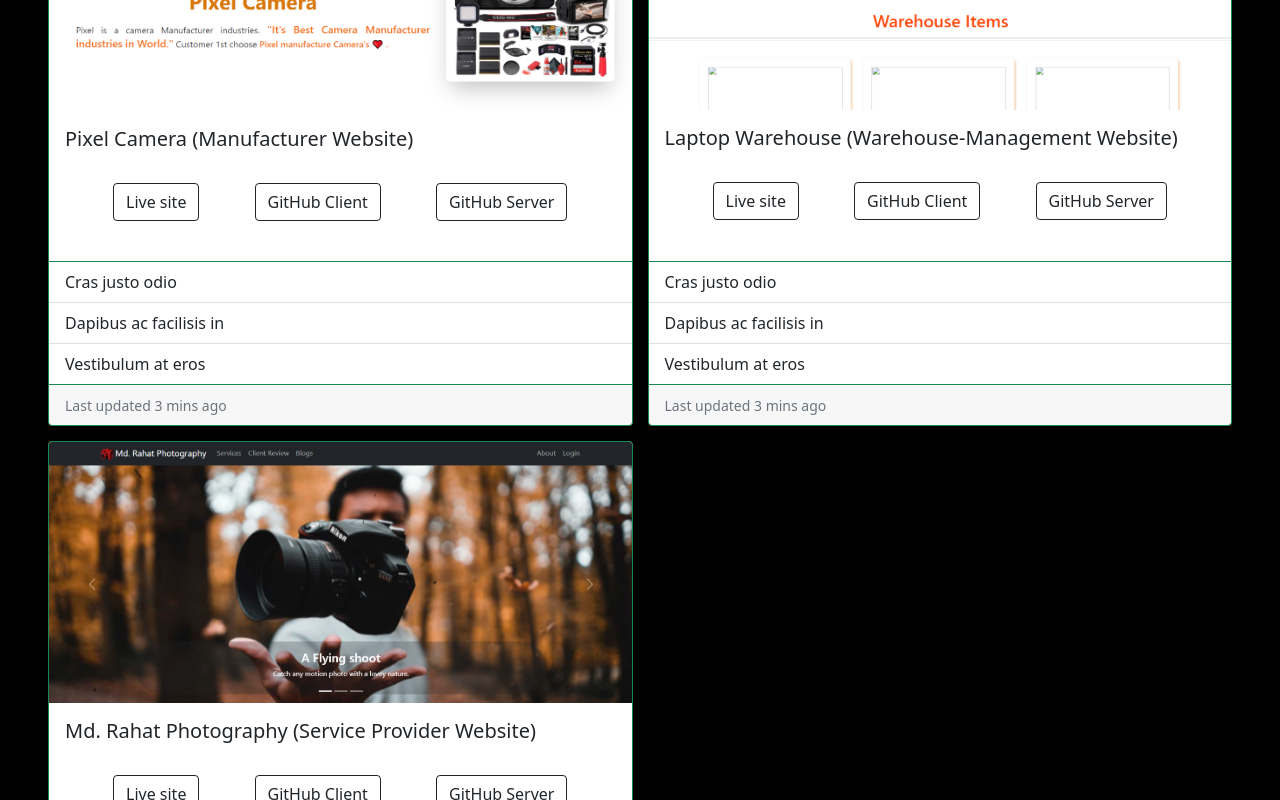
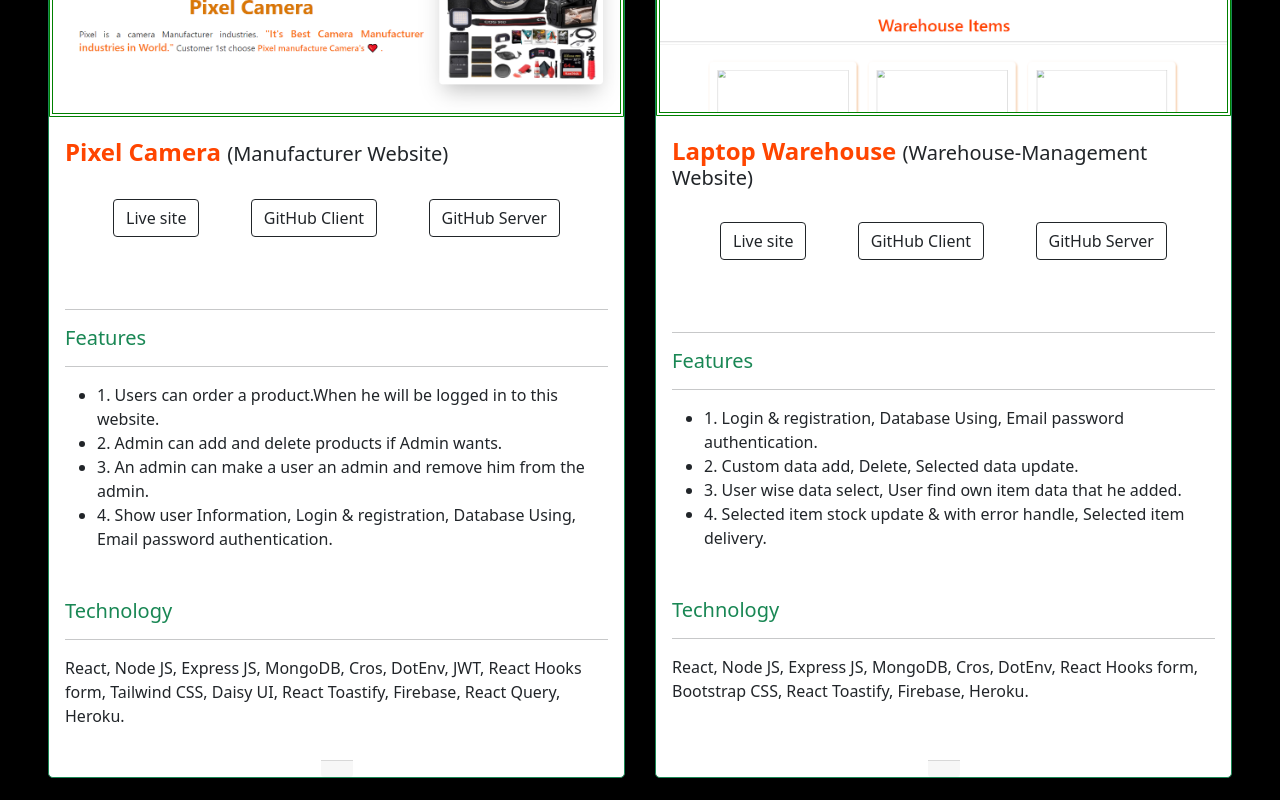
Before and after one commit to rahathossain3/my-portfolio, a React (Create React App) app: page / in a window 1280 px wide. Shown: the part 1460-2260 px from the top of the page. Built offline with nearby package versions, Linux system fonts and the light colour scheme.

Commit message:
project add

```diff
--- a/src/Pages/Home/Projects/Projects.css
+++ b/src/Pages/Home/Projects/Projects.css
@@ -11,5 +11,18 @@
     text-align: left;
     display: grid;
     grid-template-columns: repeat(2, 1fr);
-    grid-gap: 15px;
+    grid-gap: 30px;
 }
+
+.project-title {
+    color: orangered;
+    font-weight: 700;
+}
+
+.project-img {
+
+    margin: 5px;
+    margin-right: 5px;
+    margin-left: 5px;
+    border: 4px double green;
+}
--- a/src/Pages/Home/Projects/Projects.js
+++ b/src/Pages/Home/Projects/Projects.js
@@ -15,48 +15,51 @@ const Projects = () => {
         {
             id: 1,
             siteImage: web1,
-            projectName: 'Pixel Camera  (Manufacturer Website)',
+            projectName: 'Pixel Camera',
+            projectNickName: 'Manufacturer Website',
             liveWebsiteLink: 'https://pixel-camera-c8298.web.app/',
             gitHubClient: 'https://github.com/rahathossain3/pixel-camera-client_side',
             gitHubServer: 'https://github.com/rahathossain3/pixel-camera-server_sid',
-            Features: {
-                f1: 'Users can order a product.When he will be logged in to this website.',
-                f2: 'Admin can add and delete products if Admin wants.',
-                f3: 'An admin can make a user an admin and remove him from the admin.',
-                f4: 'Show user Information, Login & registration, Database Using, Email password authentication.'
-            },
+            features: [
+                'Users can order a product.When he will be logged in to this website.',
+                'Admin can add and delete products if Admin wants.',
+                'An admin can make a user an admin and remove him from the admin.',
+                'Show user Information, Login & registration, Database Using, Email password authentication.'
+            ],
             Technology: 'React, Node JS, Express JS, MongoDB, Cros, DotEnv, JWT, React Hooks form, Tailwind CSS, Daisy UI, React Toastify, Firebase, React Query, Heroku.'
         },
 
         {
             id: 2,
             siteImage: web2,
-            projectName: 'Laptop Warehouse (Warehouse-Management Website)',
+            projectName: 'Laptop Warehouse',
+            projectNickName: 'Warehouse-Management Website',
             liveWebsiteLink: 'https://laptop-warehouse-aad91.web.app/',
             gitHubClient: 'https://github.com/rahathossain3/laptop-warehouse-client_side',
             gitHubServer: 'https://github.com/rahathossain3/laptop-warehouse-server_side',
-            Features: {
-                f1: 'Login & registration, Database Using, Email password authentication.',
-                f2: 'Custom data add, Delete, Selected data update.',
-                f3: 'User wise data select, User find own item data that he added.',
-                f4: 'Selected item stock update & with error handle, Selected item delivery.'
-            },
+            features: [
+                'Login & registration, Database Using, Email password authentication.',
+                'Custom data add, Delete, Selected data update.',
+                'User wise data select, User find own item data that he added.',
+                'Selected item stock update & with error handle, Selected item delivery.'
+            ],
             Technology: 'React, Node JS, Express JS, MongoDB, Cros, DotEnv, React Hooks form, Bootstrap CSS, React Toastify, Firebase, Heroku.'
         },
 
         {
             id: 3,
             siteImage: web3,
-            projectName: 'Md. Rahat Photography (Service Provider Website)',
+            projectName: 'Md. Rahat Photography ',
+            projectNickName: 'Service Provider Website',
             liveWebsiteLink: 'https://md-rahat-photography.web.app/',
             gitHubClient: 'https://github.com/rahathossain3/md-rahat-photography',
             gitHubServer: '/home',
-            Features: {
-                f1: 'Login & registration, Email password authentication.',
-                f2: 'Order a Service for Photography program',
-                f3: 'Responsive for mobile & Pc',
-                f4: 'User can Book a Photography Service'
-            },
+            features: [
+                'Login & registration, Email password authentication.',
+                'Order a Service for Photography program',
+                'Responsive for mobile & Pc',
+                'User can Book a Photography Service'
+            ],
             Technology: 'React, React Hooks form, Bootstrap CSS, Firebase.'
 
         }
@@ -80,13 +83,15 @@ const Projects = () => {
 
                 {
                     projects.map(project => <>
-                        <Card className='rounded shadow border-success'>
-                            <Card.Img variant="top" src={project.siteImage} />
+                        <Card className=' rounded-3 align-items-center shadow border-success'>
+                            <Card.Img variant="top" className='project-img' src={project.siteImage} />
                             <Card.Body>
-                                <Card.Title>{project.projectName}</Card.Title>
+                                <Card.Title>
+                                    <span className='fs-4 project-title'> {project.projectName} </span>
+                                    <span>({project.projectNickName}) </span>
+                                </Card.Title>
                                 <Card.Text>
-
-                                    <div className='d-flex justify-content-between py-4 px-5'>
+                                    <div className='d-flex justify-content-between py-4 px-5 my-2'>
                                         <div>
                                             <a href={project.liveWebsiteLink} target="blank">
                                                 <button className='btn btn-outline-dark'> Live site</button>
@@ -103,18 +108,28 @@ const Projects = () => {
                                             </a>
                                         </div>
                                     </div>
-
+                                    <br />
+                                    <hr />
+                                    <div className='my-3'>
+                                        <h5 className=' text-success'>Features</h5>
+                                        <hr />
+                                        <ul>
+                                            {
+                                                project.features.map((feature, index) => <li key={index}>{index + 1}. {feature}</li>)
+                                            }
+                                        </ul>
+                                    </div>
+                                    <br />
+                                    <div className='my-2'>
+                                        <h5 className='text-success'>Technology</h5>
+                                        <hr />
+                                        <p> {project.Technology}</p>
+                                    </div>
                                 </Card.Text>
                             </Card.Body>
 
-                            <ListGroup className="list-group-flush">
-                                <ListGroupItem>Cras justo odio</ListGroupItem>
-                                <ListGroupItem>Dapibus ac facilisis in</ListGroupItem>
-                                <ListGroupItem>Vestibulum at eros</ListGroupItem>
-                            </ListGroup>
-
                             <Card.Footer>
-                                <small className="text-muted">Last updated 3 mins ago</small>
+                                {/* <small className="text-muted">Last updated 3 mins ago</small> */}
                             </Card.Footer>
                         </Card>
                     </>)
```
